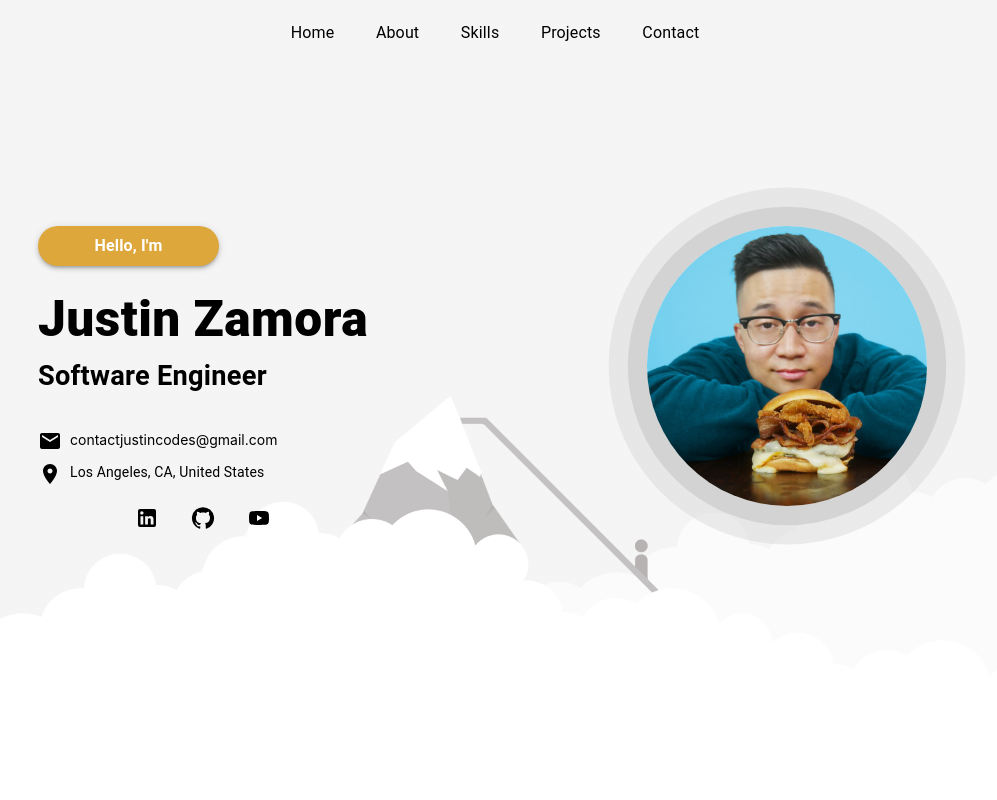
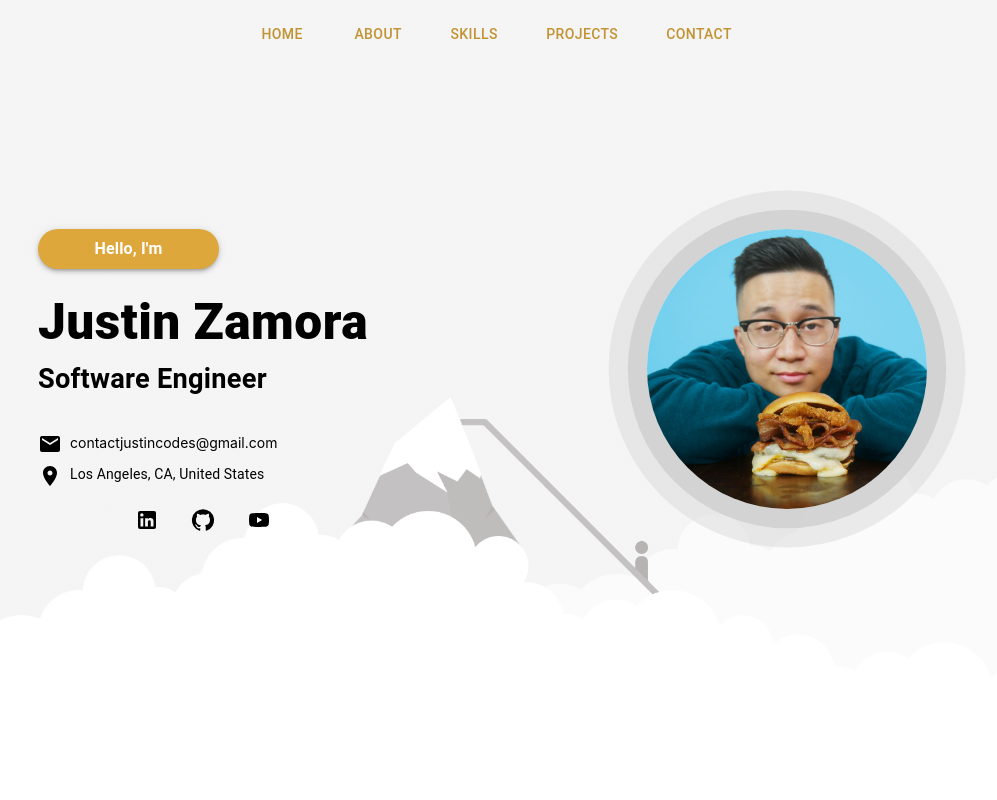
Before and after one commit to JustinsHub/Portfolio, a React (Create React App) app: page / in a window 1280 px wide. Shown: the top 800 px of the page, without its empty margins (145-1142 px from the left). Built offline with nearby package versions, Linux system fonts and the light colour scheme.

Commit message:
added home scroll and navbar UI

```diff
--- a/src/components/Contact.tsx
+++ b/src/components/Contact.tsx
@@ -11,7 +11,7 @@ const Contact: React.FC = () => {
 
              <GlobalBoxWrap sx={{textAlign: 'center'}}>
                  <Box sx={{margin: '7rem'}}>
-                    <GlobalSubTitle>Contact</GlobalSubTitle>
+                    <GlobalSubTitle>Contact Me</GlobalSubTitle>
                     <Box sx={{margin: '1rem'}}>
                         <Link href="mailto:contactjustincodes@gmail.com"
                         sx={{
--- a/src/components/Home.tsx
+++ b/src/components/Home.tsx
@@ -18,9 +18,7 @@ import LazyShow from "./LazyShow";
 import Footer from "./Footer";
 
 
-interface RefObject {
-    scrollIntoView: () => void
-  }
+
 const HomeBackgroundImage = styled(Box)({
         backgroundImage: `linear-gradient(rgba(255,255,255,0.6), rgba(255,255,255,0.6)), url(${HomeBackground})`,
         backgroundSize: 'cover',
@@ -28,6 +26,7 @@ const HomeBackgroundImage = styled(Box)({
 })
 
 const Home: React.FC = () => {
+    const myHome = useRef(null)
     const myAbout = useRef(null)
     const mySkills = useRef(null)
     const myProjects = useRef(null)
@@ -37,10 +36,9 @@ const Home: React.FC = () => {
         <section>
                 <HomeBackgroundImage>
                 <section>
-                    <Navbar about={myAbout} projects={myProjects} skills={mySkills} contact={myContact}/>
+                    <Navbar home={myHome} about={myAbout} projects={myProjects} skills={mySkills} contact={myContact}/>
                 </section>
-                        <Container>
-
+                        <Container ref={myHome}>
                             <GlobalBoxWrap marginTop={20}>
                                 <Grid container spacing={2}>
                                     <Grid item xs={12} md={6} lg={6} sx={{display: "flex", justifyContent: "center"}}>
--- a/src/components/Navbar.tsx
+++ b/src/components/Navbar.tsx
@@ -1,11 +1,9 @@
-import React, { RefObject, useState } from "react";
-import AppBar from '@mui/material/AppBar';
-import Box from '@mui/material/Box';
+import React  from "react";
 import Toolbar from '@mui/material/Toolbar';
-import Typography from '@mui/material/Typography';
 import { styled } from "@mui/system";
-
+import { Button } from "@mui/material";
 interface NavbarProps {
+  home: any
   about: any
   projects: any
   skills: any
@@ -13,34 +11,33 @@ interface NavbarProps {
 }
 
 
-const NavbarTypography = styled(Typography)({
-    cursor: "pointer",
-    margin: "1.3rem",
+const NavbarButton = styled(Button)({
+      color: '#c29334',
+      margin: '1rem',
+      ":hover": {
+        backgroundColor: 'rgba(194, 147, 52, 0.1)'
+      }
 })
 
-const Navbar:React.FC<NavbarProps> = ({about, projects, skills, contact}) => {
-
+const Navbar:React.FC<NavbarProps> = ({home, about, projects, skills, contact}) => {
+    const scrollHome = () => about.current.scrollIntoView({behavior: "smooth"})
     const scrollAbout = () => about.current.scrollIntoView({behavior: "smooth"})
     const scrollProjects = () => projects.current.scrollIntoView({behavior: "smooth"})
     const scrollSkills = () => skills.current.scrollIntoView({behavior: "smooth"})
     const scrollContact = () => contact.current.scrollIntoView({behavior: "smooth"})
 
-
-    //Have these passed in navbar and redirect to each component
   return (
-    <Box>
         <Toolbar
         sx={{
-            justifyContent: "center"
+          justifyContent: "center"
         }}
         >
-          <NavbarTypography>Home</NavbarTypography>
-          <NavbarTypography id='about' onClick={scrollAbout}>About</NavbarTypography>
-          <NavbarTypography onClick={scrollSkills}>Skills</NavbarTypography>
-          <NavbarTypography onClick={scrollProjects}>Projects</NavbarTypography>
-          <NavbarTypography onClick={scrollContact}>Contact</NavbarTypography>
+          <NavbarButton>Home</NavbarButton>
+          <NavbarButton onClick={scrollAbout}>About</NavbarButton>
+          <NavbarButton onClick={scrollSkills}>Skills</NavbarButton>
+          <NavbarButton onClick={scrollProjects}>Projects</NavbarButton>
+          <NavbarButton onClick={scrollContact}>Contact</NavbarButton>
         </Toolbar>
-    </Box>
   );
 }
 
--- a/src/components/Skills.tsx
+++ b/src/components/Skills.tsx
@@ -1,6 +1,6 @@
 import React from "react";
 import { Button, Grid} from "@mui/material";
-import { Box, styled } from "@mui/system";
+import { Box } from "@mui/system";
 import { GlobalBoxWrap, GlobalSubTitle } from "../styles/globalMUI";
 import SkillsImage from '../styles/images/SkillsImage.png'
 
```
